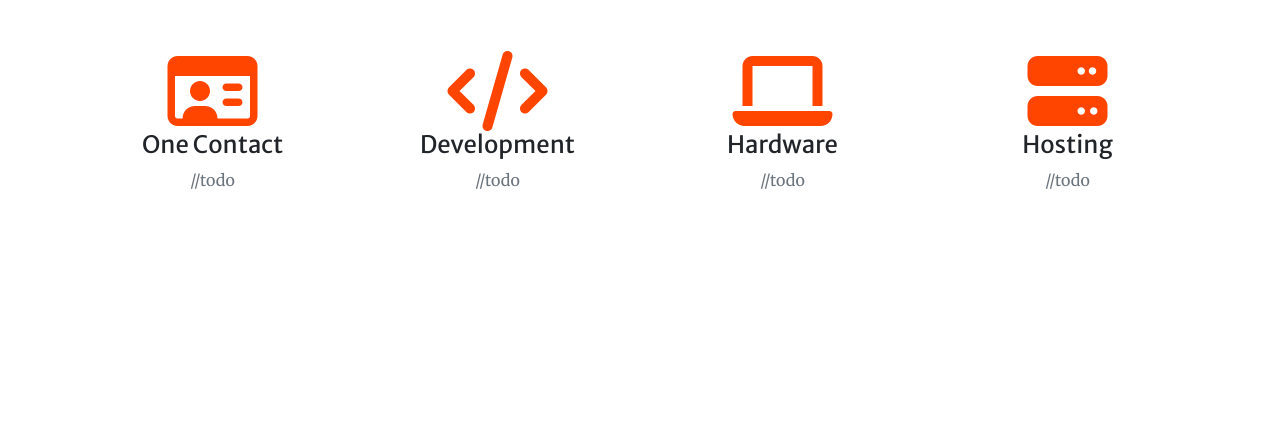
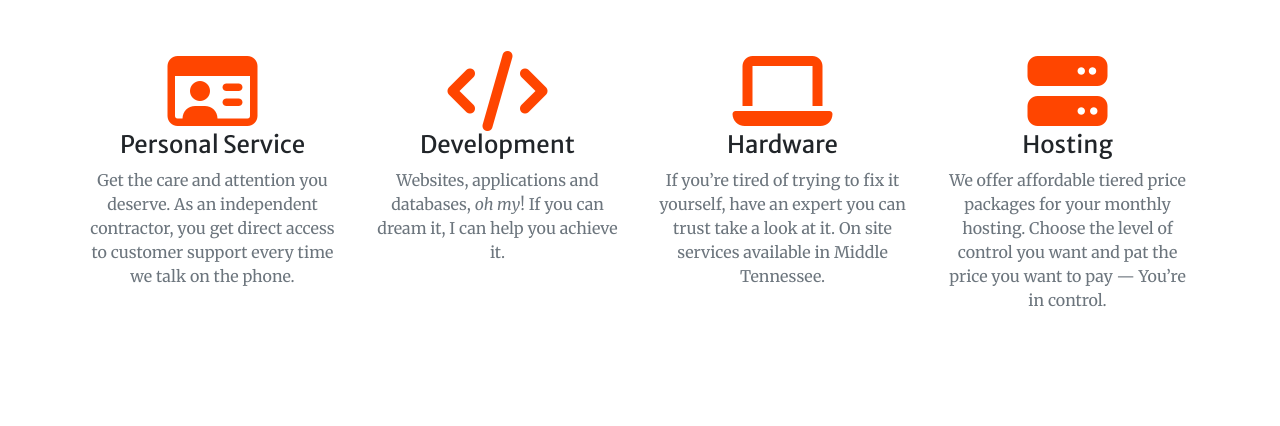
Before and after one commit to Brother-Proddy1517/Brother-Proddy1517.github.io, a website with bundled scripts: page index.html in a window 1280 px wide. Shown: the part 2217-2643 px from the top of the page. Built offline with nearby package versions, Linux system fonts and the light colour scheme; a script that the page names is missing.

Commit message:
Add files via upload
updated 'about'section

```diff
--- a/index.html
+++ b/index.html
@@ -104,9 +104,8 @@
         <div class="col-lg-3 col-md-6 text-center">
           <div class="mt-5">
             <i class="fa fa-5x fa-id-card-o" style="color:orangered"></i>
-            <h3 class="h4 mb-2">One Contact</h3>
-            <!-- TODO// -->
-            <p class="text-muted mb-0">//todo</p>
+            <h3 class="h4 mb-2">Personal Service</h3>
+            <p class="text-muted mb-0">Get the care and attention you deserve. As an independent contractor, you get direct access to customer support every time we talk on the phone.</p>
           </div>
         </div>
         <!-- DEVELOPMENT -->
@@ -114,8 +113,7 @@
           <div class="mt-5">
             <i class="fa fa-5x fa-code" style="color:orangered"></i>
             <h3 class="h4 mb-2">Development</h3>
-            <!-- TODO// -->
-            <p class="text-muted mb-0">//todo</p>
+            <p class="text-muted mb-0">Websites, applications and databases, <em>oh my</em>! If you can dream it, I can help you achieve it.</p>
           </div>
         </div>
         <!-- HARDWARE -->
@@ -123,15 +121,14 @@
           <div class="mt-5">
             <i class="fa fa-5x fa-laptop" style="color:orangered"></i>
             <h3 class="h4 mb-2">Hardware</h3>
-            <!-- TODO// -->
-            <p class="text-muted mb-0">//todo</p>
+            <p class="text-muted mb-0">If you’re tired of trying to fix it yourself, have an expert you can trust take a look at it. On site services available in Middle Tennessee.</p>
           </div>
         </div>
         <div class="col-lg-3 col-md-6 text-center">
           <div class="mt-5">
             <i class="fa fa-5x fa-server" style="color:orangered"></i>
             <h3 class="h4 mb-2">Hosting</h3>
-            <p class="text-muted mb-0">//todo</p>
+            <p class="text-muted mb-0">We offer affordable tiered price packages for your monthly hosting. Choose the level of control you want and pat the price you want to pay &mdash; You’re in control.</p>
           </div>
         </div>
       </div>
```
